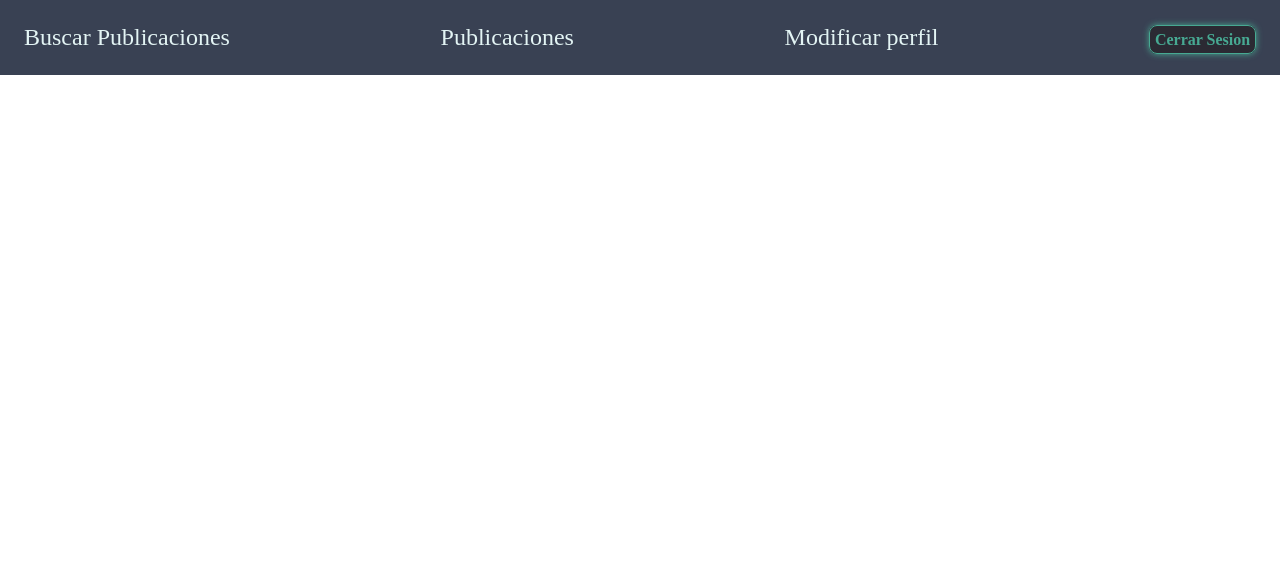
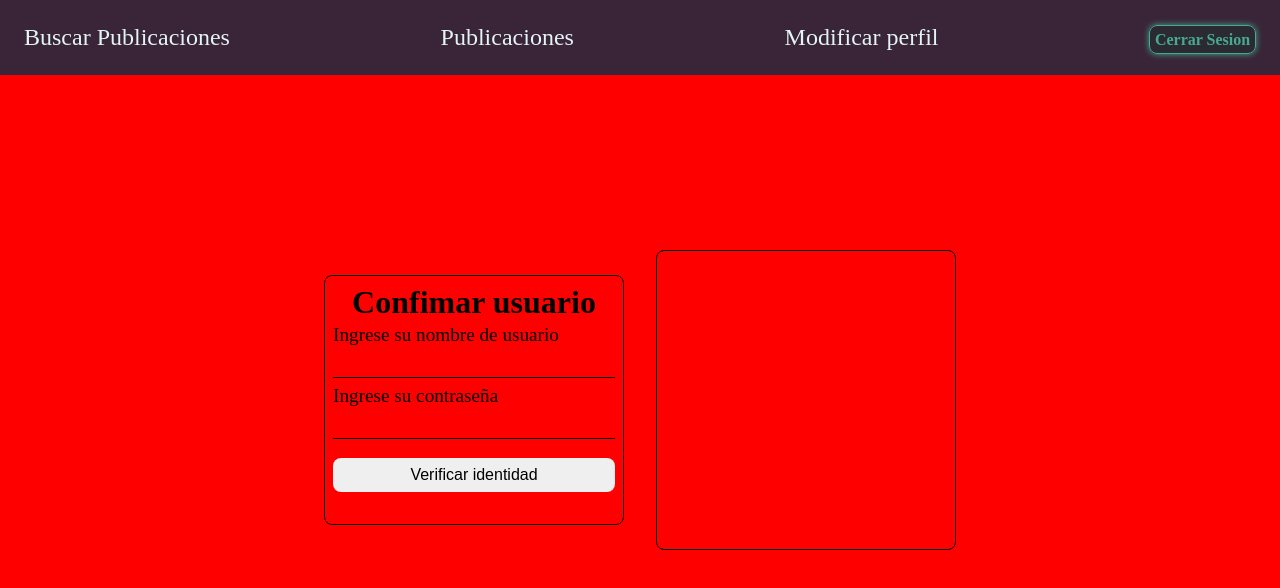
Before and after one commit to AlexanderPortillo/ProyectoFinal, a plain HTML site: page Html/usuarioPerfil.html in a window 1280 px wide. Drawn offline with Linux system fonts and the light colour scheme.

Commit message:
nuevos elementos

```diff
--- a/Html/usuarioPerfil.html
+++ b/Html/usuarioPerfil.html
@@ -15,7 +15,7 @@
 </head>
 
 <body>
-    <div class="container">
+    <div class="containerUser">
         <div class="nav">
             <ul class="nav__ul">
                 <li class="nav__li">
@@ -37,7 +37,31 @@
         </div>
 
         <div class="user">
+            <div class="user__data">
+                <h1 class="user__title">Confimar usuario</h1>
 
+                <form action="#">
+                    <div class="user__inputs">
+                        <div class="user__input">
+                            <label for="user">
+                                <span class="user__name">Ingrese su nombre de usuario</span>
+                                <input type="text" name="" id="user">
+                            </label>
+                        </div>
+
+                        <div class="user__input">
+                            <label for="password">
+                                <span class="user__password">Ingrese su contraseña</span>
+                                <input type="password" name="" id="password">
+                            </label>
+                        </div>
+
+                        <button class="user__btn">Verificar identidad</button>
+                    </div>
+                </form>
+            </div>
+
+            <div class="user__profile"></div>
         </div>
     </div>
 </body>
--- a/Scss/usuario.scss
+++ b/Scss/usuario.scss
@@ -137,3 +137,69 @@
 		gap: 1rem;
 	}
 }
+
+.user {
+	display: flex;
+	justify-content: center;
+	align-items: center;
+	flex-direction: row;
+	height: 100vh;
+	gap: 2rem;
+	background-color: red;
+
+	&__data {
+		width: 300px;
+		height: 250px;
+		border: 1px solid;
+		padding: 0.5rem;
+		border-radius: 0.5rem;
+	}
+
+	&__title {
+		text-align: center;
+	}
+
+	&__inputs {
+		display: flex;
+		flex-direction: column;
+	}
+
+	&__input {
+		display: flex;
+		flex-direction: row;
+		padding: 0.2rem 0;
+
+		label {
+			width: 100%;
+			display: flex;
+			flex-direction: column;
+
+			span {
+				font-size: 1.2rem;
+			}
+
+			input {
+				padding: 0.5rem;
+				border: none;
+				outline: none;
+				background-color: transparent;
+				border-bottom: 0.1rem solid;
+			}
+		}
+	}
+
+	&__btn {
+		margin-top: 1rem;
+		padding: 0.5rem;
+		font-size: 1rem;
+		border: none;
+		border-radius: 0.5rem;
+	}
+
+	&__profile {
+		width: 300px;
+		height: 300px;
+		border: 0.1rem solid;
+		border-radius: 0.5rem;
+	}
+}
```
Also changed, not shown: Css/usuario.css, 1 other file.
